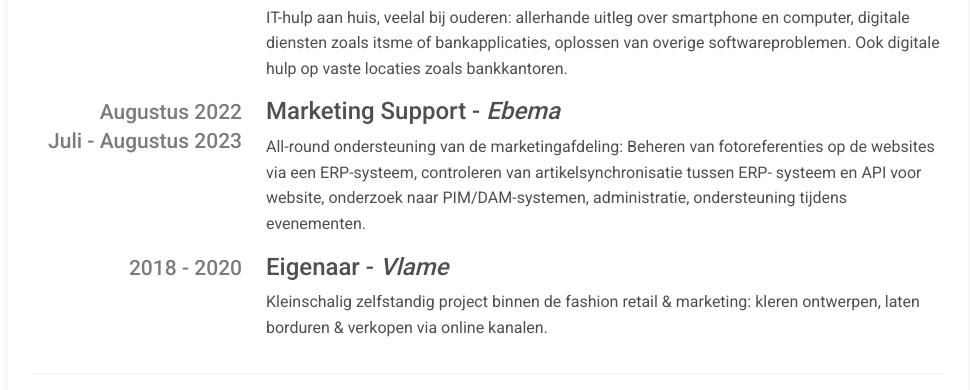
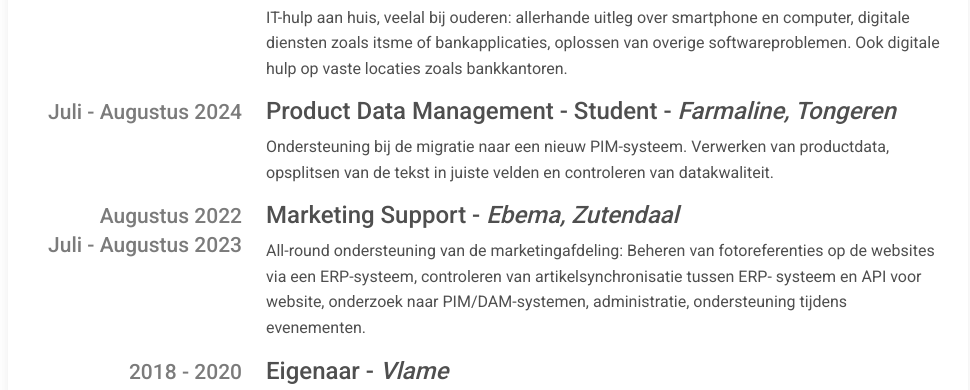
Before and after one commit to lucasrequile/lucasrequile.github.io, a plain HTML site: page index.html in a window 1280 px wide. Shown: the part 390-780 px from the top of the page, without its empty margins (152-1122 px from the left). Drawn offline with Linux system fonts and the light colour scheme.

Commit message:
Farmaline toegevoegd

```diff
--- a/index.html
+++ b/index.html
@@ -53,10 +53,21 @@
             </div>
             <div class="row">
               <div class="col-md-3 text-end">
+                <h4><small class="text-muted">Juli - Augustus 2024</small></h4>
+              </div>
+              <div class="col-md-9">
+                <h4>Product Data Management - Student - <em>Farmaline, Tongeren</em></h4>
+                <p>
+                  Ondersteuning bij de migratie naar een nieuw PIM-systeem. Verwerken van productdata, opsplitsen van de tekst in juiste velden en controleren van datakwaliteit.
+                </p>
+              </div>
+            </div>
+            <div class="row">
+              <div class="col-md-3 text-end">
                 <h4><small class="text-muted">Augustus 2022<br>Juli - Augustus 2023</small></h4>
               </div>
               <div class="col-md-9">
-                <h4>Marketing Support - <em>Ebema</em></h4>
+                <h4>Marketing Support - <em>Ebema, Zutendaal</em></h4>
                 <p>
                   All-round ondersteuning van de marketingafdeling: Beheren van fotoreferenties op de websites via een ERP-systeem, controleren van artikelsynchronisatie tussen ERP- systeem en API voor website, onderzoek naar PIM/DAM-systemen, administratie, ondersteuning tijdens evenementen.
                 </p>
```
